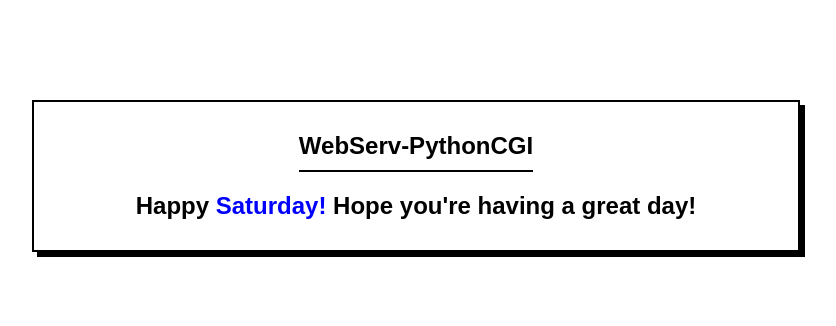
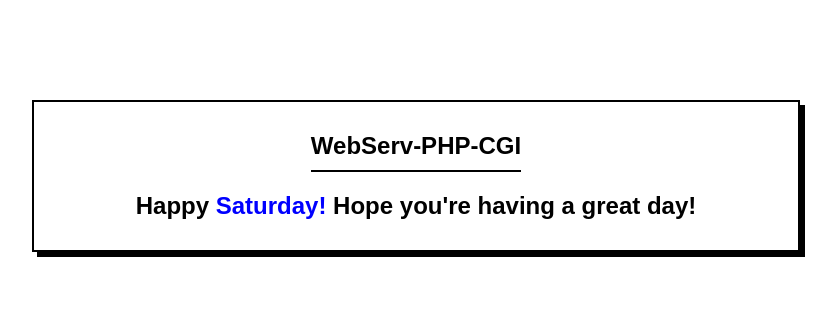
Before and after one commit to Bravnar/42_webserv, a PHP site: page /cgi-php/hello.php in a window 1280 px wide. Shown: the top 326 px of the page, without its empty margins (224-1060 px from the left). Run offline with PHP 8.4, Linux system fonts and the light colour scheme.

Commit message:
fix: typo in php script

```diff
--- a/www/cgi-php/hello.php
+++ b/www/cgi-php/hello.php
@@ -13,7 +13,7 @@ $content = "
     <link rel=\"icon\" href=\"/winnie_php.jpg\">
     <meta charset=\"UTF-8\">
     <meta name=\"viewport\" content=\"width=device-width, initial-scale=1.0\">
-    <title>PythonCGI!</title>
+    <title>PhP-CGI!</title>
     <style>
         * {
             margin: 0;
@@ -95,7 +95,7 @@ $content = "
 <body>
     <section>
         <div class=\"container\">
-            <h1>WebServ-PythonCGI</h1>
+            <h1>WebServ-PHP-CGI</h1>
             <h2>Happy <span style=\"color: blue;\">$day_message</span> Hope you're having a great day!</h2>
         </div>
         <div class=\"container\">
```
